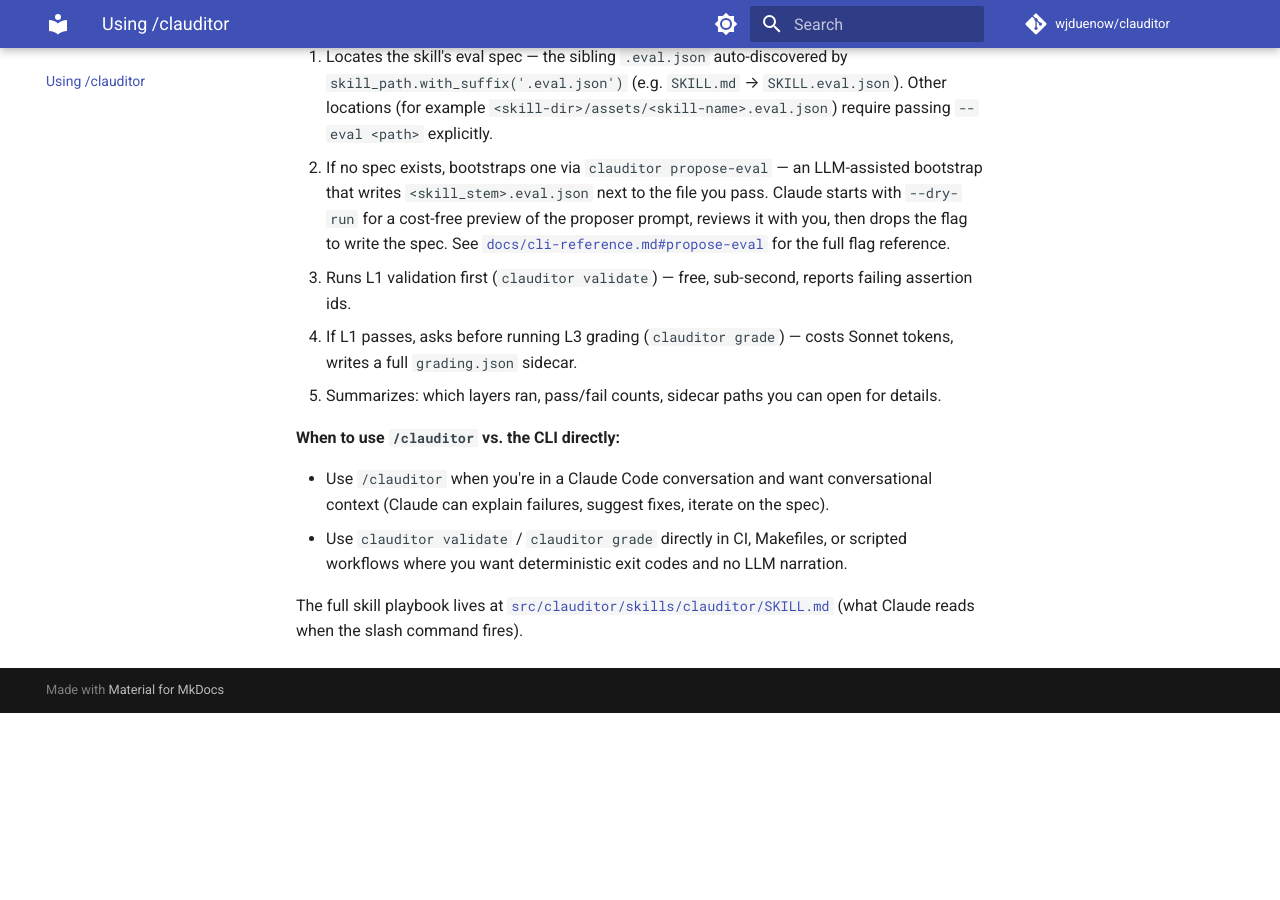
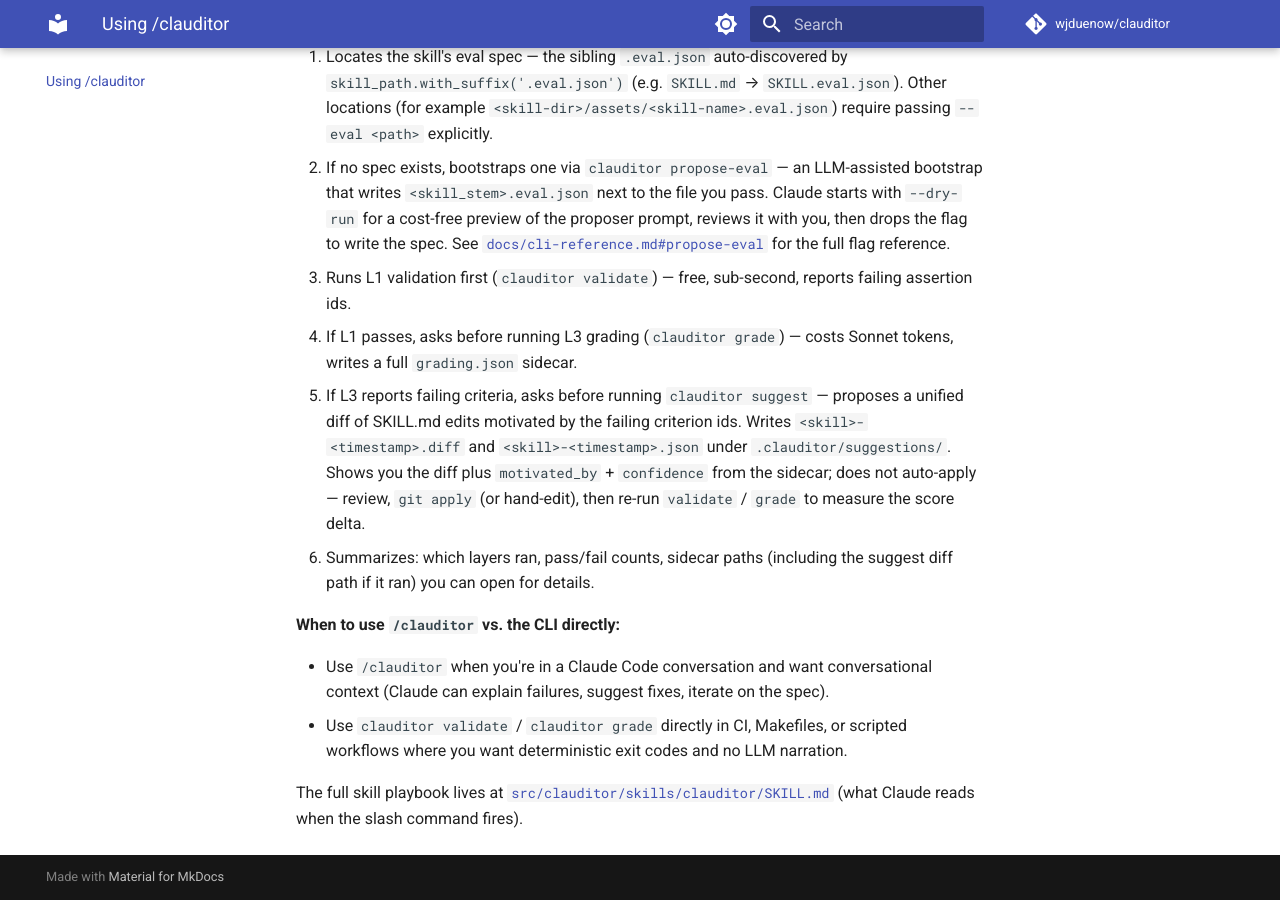
Before and after one commit to wjduenow/clauditor, an MkDocs documentation site: the page built from docs/skill-usage.md, in a window 1280 px wide and 900 px high, scrolled down 833 px. Built offline with MkDocs 1.6.1 and Material for MkDocs 9.7.7, drawn with Linux system fonts in a browser that asks for light colours; comment, search, counter and statistics services are not loaded; before the commit the page ends 1546 px from its top, so only the background shows below that.

Commit message:
feat(skill): add clauditor suggest step to bundled /clauditor workflow (#109)
The bundled /clauditor slash command previously walked users through
propose-eval → validate → grade but never handed off to suggest, even
though suggest is the natural next step when L3 returns failing
criteria. This mirrors Step 6 of the updated workflow and surfaces the
closing half of the grader-to-improvement loop in the place users will
actually encounter it.

- src/clauditor/skills/clauditor/SKILL.md:
  - allowed-tools gains explicit Bash(clauditor suggest *) per the
    wildcard-plus-explicit pattern (DEC-001 of
    plans/super/54-teach-propose-eval-workflow.md).
  - New Step 6 offers suggest when L3 reports failing criteria, shows
    the diff plus motivated_by + confidence from the sidecar, and
    deliberately does not auto-apply.
  - Prior Step 6 ("Report concisely") renumbered to 7; the report now
    surfaces the suggest diff path if it ran.
  - Common-errors section gains the "no iteration under ... contains
    <skill>/grading.json" entry pointing users back to grade.

- docs/skill-usage.md: narrative summary gains a matching item 5;
  prior item 5 renumbered to 6. Per
  .claude/rules/bundled-skill-docs-sync.md, the three-file triangle
  (SKILL.md, skill-usage.md, README.md) must move in lockstep.

- README.md: "Using /clauditor in Claude Code" teaser extended by one
  sentence covering the suggest offer. Respects the D2 lean teaser
  budget from .claude/rules/readme-promotion-recipe.md.

- tests/test_bundled_skill.py: new test_body_mentions_suggest
  regression guard keyed to the bundled-skill-docs-sync rule, mirroring
  the existing test_body_mentions_propose_eval shape.

Partial implementation of #109 (the bundled-skill piece). README
dedicated section, skill-usage worked walkthrough, and cli-reference
## suggest section from #109 remain open.

```diff
--- a/docs/skill-usage.md
+++ b/docs/skill-usage.md
@@ -45,8 +45,16 @@
    reports failing assertion ids.
 4. If L1 passes, asks before running L3 grading (`clauditor grade`) —
    costs Sonnet tokens, writes a full `grading.json` sidecar.
-5. Summarizes: which layers ran, pass/fail counts, sidecar paths you
-   can open for details.
+5. If L3 reports failing criteria, asks before running
+   `clauditor suggest` — proposes a unified diff of SKILL.md edits
+   motivated by the failing criterion ids. Writes `<skill>-<timestamp>.diff`
+   and `<skill>-<timestamp>.json` under `.clauditor/suggestions/`.
+   Shows you the diff plus `motivated_by` + `confidence` from the
+   sidecar; does not auto-apply — review, `git apply` (or hand-edit),
+   then re-run `validate` / `grade` to measure the score delta.
+6. Summarizes: which layers ran, pass/fail counts, sidecar paths
+   (including the suggest diff path if it ran) you can open for
+   details.
 
 **When to use `/clauditor` vs. the CLI directly:**
 
```
Also changed, not shown: README.md (+1 -1 lines), src/clauditor/skills/clauditor/SKILL.md (+25 -3 lines), 1 other file.
